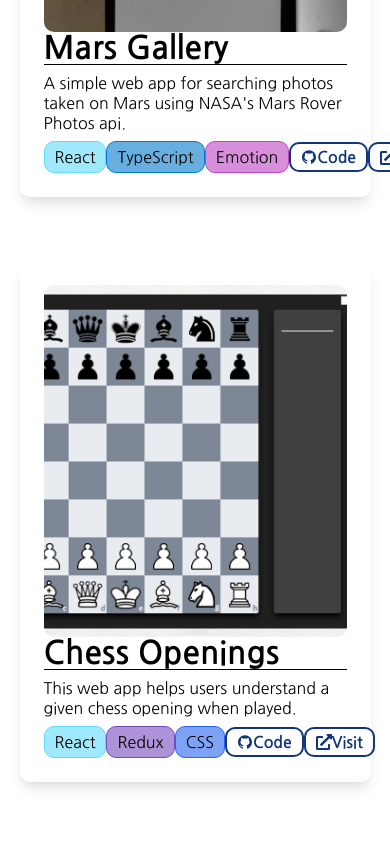
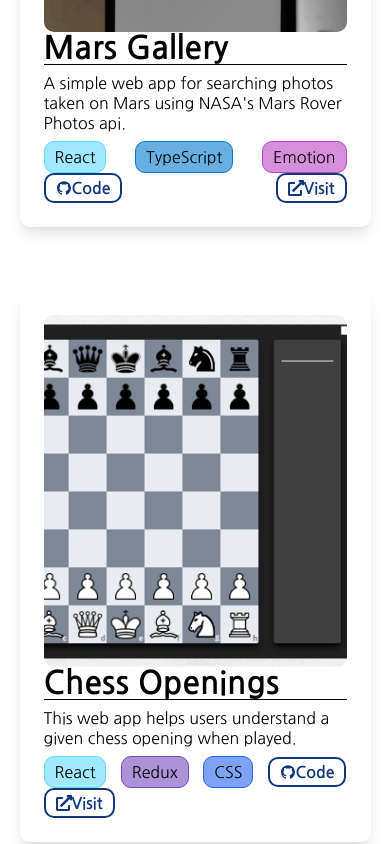
Before and after one commit to CoreyRobinsonDev/portfolio, a React (Create React App) app: page / in a window 390 px wide. Shown: the part 1300-2144 px from the top of the page. Built offline with nearby package versions, Linux system fonts and the light colour scheme.

Commit message:
some more mobile optimizations

```diff
--- a/src/components/Contact.js
+++ b/src/components/Contact.js
@@ -23,7 +23,7 @@ const Form = styled.form`
   margin: 5rem;
 `
 const Input = styled.input`
-  width: 30rem;
+  width: 30vw;
 
   &:focus {
     outline: none;
--- a/src/components/Project.js
+++ b/src/components/Project.js
@@ -35,6 +35,7 @@ const Title = styled.h4`
 `
 const Footer = styled.div`
   display: flex;
+  flex-wrap: wrap;
   list-style: none;
   justify-content: space-between;
   align-items: center;
```
